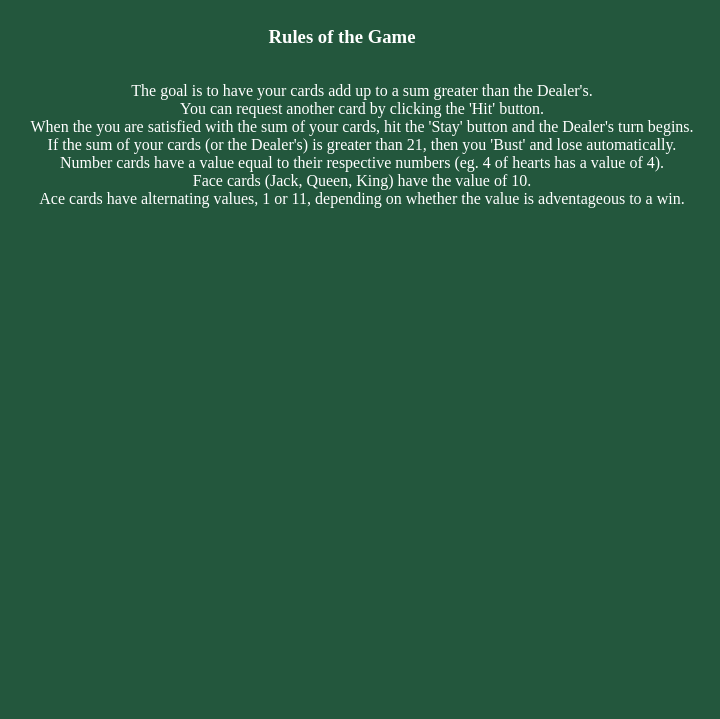
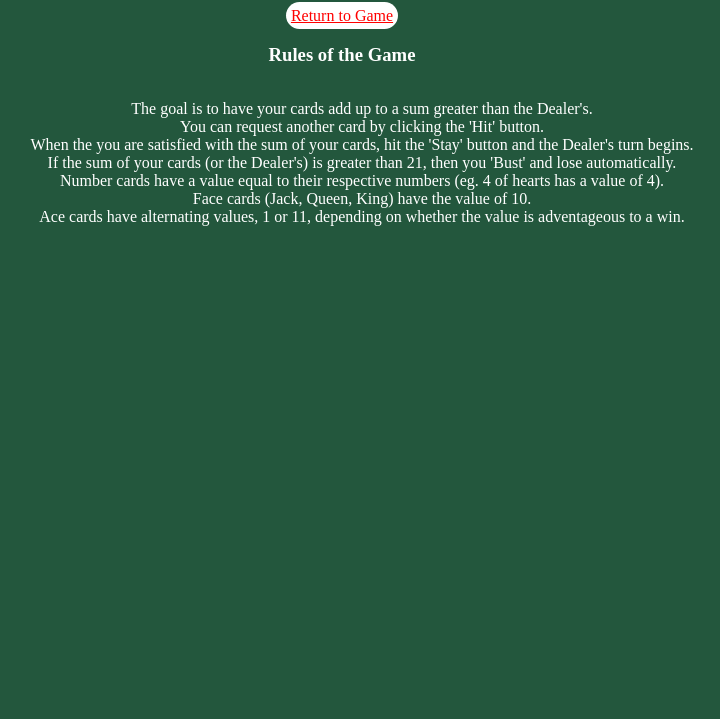
Before and after one commit to gr8tscott/Blackjack, a plain HTML site: page rules.html in a window 1280 px wide. Shown: the part 81-800 px from the top of the page, without its empty margins (298-1018 px from the left). Drawn offline with Linux system fonts and the light colour scheme.

Commit message:
linked up the rules html to the index html with href buttons

```diff
--- a/rules.html
+++ b/rules.html
@@ -8,6 +8,9 @@
 </head>
 <body>
     <h1>Blackjack</h1>
+    <nav>
+        <a class='rules' href='index.html' >  Return to Game  </a>
+    </nav>
     <h3>Rules of the Game</h3>
     <ol style='list-style: none'>
         <li>The goal is to have your cards add up to a sum greater than the Dealer's.</li>
@@ -30,5 +33,13 @@
     background: #23573d;
     color:white;
 }
+.rules{
+    border-radius: 25px;
+    color: red;
+    background-color: white;
+    border-color: rgb(142, 29, 19);
+    outline: none;
+    padding: 5px;
+}
 </style>
 </html>
--- a/style.css
+++ b/style.css
@@ -38,7 +38,16 @@ border-left: 5px solid black; */
     border-color: rgb(142, 29, 19);
     outline: none;
     font-size: x-large;
-  }
+}
+
+.rules{
+    border-radius: 25px;
+    color: #fff;
+    background-color: white;
+    border-color: rgb(142, 29, 19);
+    outline: none;
+    padding: 5px;
+}
 
 .level-winner {
     border-radius: 25px;
```
Also changed, not shown: index.html (+3 -0 lines).
